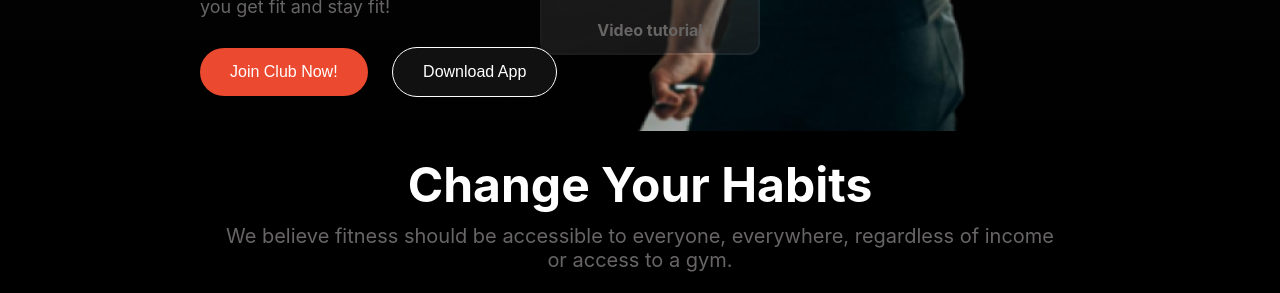
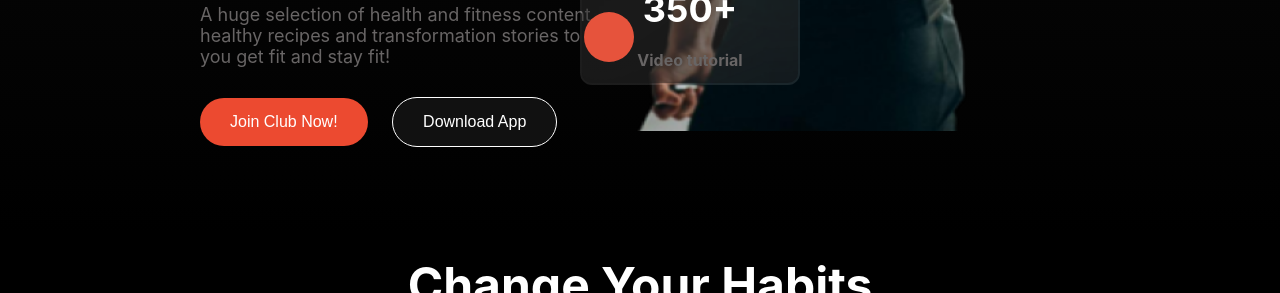
Before and after one commit to sharmin7677/Assignment-2, a plain HTML site: page index.html in a window 1280 px wide. Shown: the part 807-1100 px from the top of the page. Drawn offline with Linux system fonts and the light colour scheme; a web font is replaced by a local one.

Commit message:
added circle in box-2

```diff
--- a/index.html
+++ b/index.html
@@ -36,8 +36,10 @@
                 500+<br><span class="dark-2">Free Workout Videos</span>
             </div>
             <div class="box-2">
+                <div class="box-circle-1"></div>
                 350+ <br><span class="dark-2">Video tutorial</span>
             </div>
+
         </div>
     </div>
 </header>
--- a/style.css
+++ b/style.css
@@ -156,9 +156,20 @@ header{
     right: -60px;
     border:  2px solid rgba(255, 255, 255, 0.1);
 }
+.box-circle-1{
+    position: absolute;
+    background-color: #E6533C;
+    border-radius: 50%;
+    width: 50px;
+    height: 50px;
+    top: 50px;
+    left: 2px;
+    margin: auto;
+    bottom: 100px;
+}
 
 .box-2{
-    position: absolute;
+    position: relative;
     box-shadow: 100px 140px 150px inset rgba(48, 48, 48, 0.54);
     width: 220px;
     height: 100px;
@@ -167,8 +178,8 @@ header{
     font-weight: bold;
     font-size: 2.25rem;
     text-align: center;
-    bottom: 80px;
-    right: 320px;
+    bottom: 150px;
+    right: 50px;
 
 }
 
@@ -423,7 +434,6 @@ header{
     grid-area: f;
 }
 
-
 .team-member{
     text-align: center;
     width: 100%;
@@ -436,10 +446,10 @@ header{
 .team-member img{
     width: 100%;
     height: 90%;
-    /* object-fit: cover; */
     border-radius: 6%;
 
 }
+
 .img-title{
     font-size: 1.5rem;
     margin-top: -50px;
```
